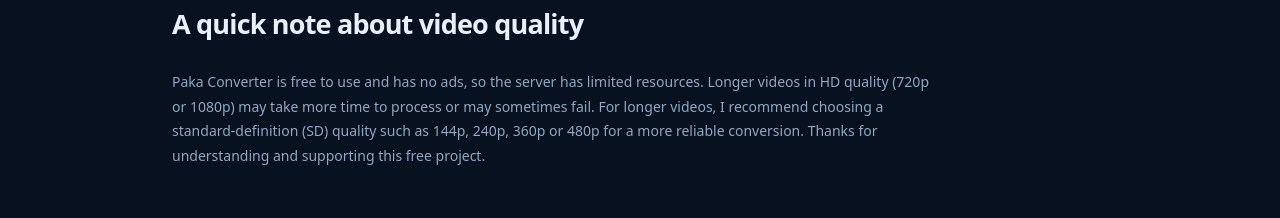
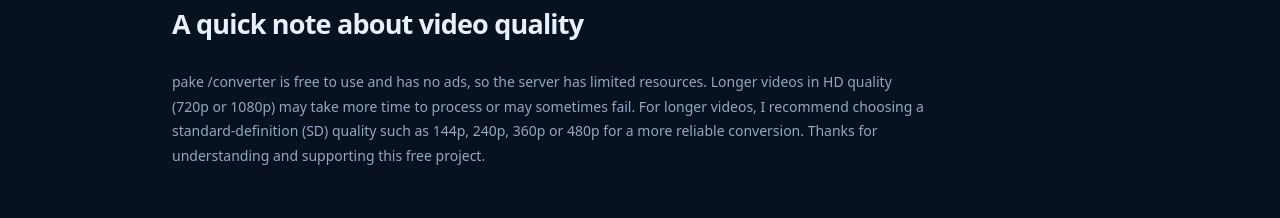
Before and after one commit to pkballa161-sketch/paka-converter-self, a website: page public/index.html in a window 1280 px wide. Shown: the part 1308-1526 px from the top of the page. Drawn offline with Linux system fonts and the light colour scheme; no server answers.

Commit message:
Update index.html

```diff
--- a/public/index.html
+++ b/public/index.html
@@ -103,7 +103,7 @@
   <section class="how" id="limitations">
     <h2>A quick note about video quality</h2>
     <p style="max-width: 760px; margin: 0; color: var(--muted); font-size: 14px; line-height: 1.75;">
-      Paka Converter is free to use and has no ads, so the server has limited resources. Longer videos in HD quality (720p or 1080p) may take more time to process or may sometimes fail. For longer videos, I recommend choosing a standard-definition (SD) quality such as 144p, 240p, 360p or 480p for a more reliable conversion. Thanks for understanding and supporting this free project.
+      pake /converter is free to use and has no ads, so the server has limited resources. Longer videos in HD quality (720p or 1080p) may take more time to process or may sometimes fail. For longer videos, I recommend choosing a standard-definition (SD) quality such as 144p, 240p, 360p or 480p for a more reliable conversion. Thanks for understanding and supporting this free project.
     </p>
   </section>
 
```
